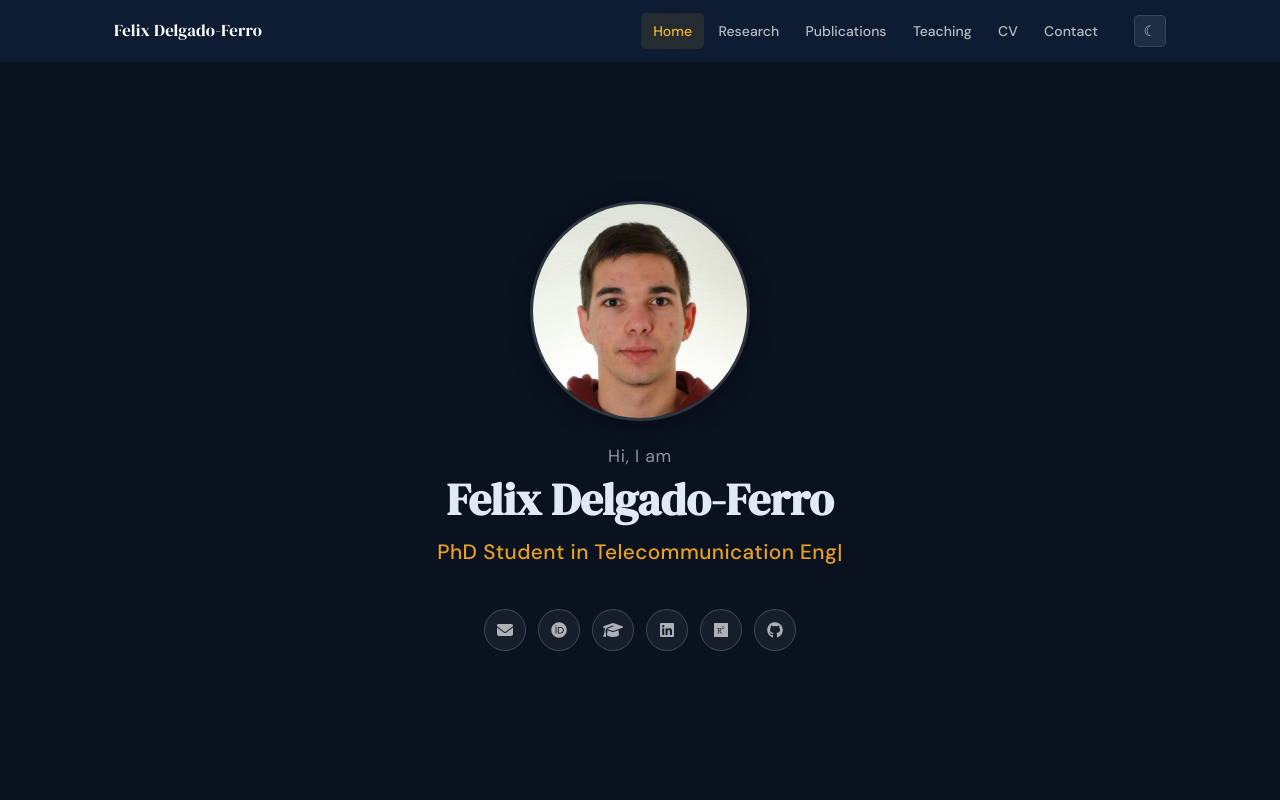
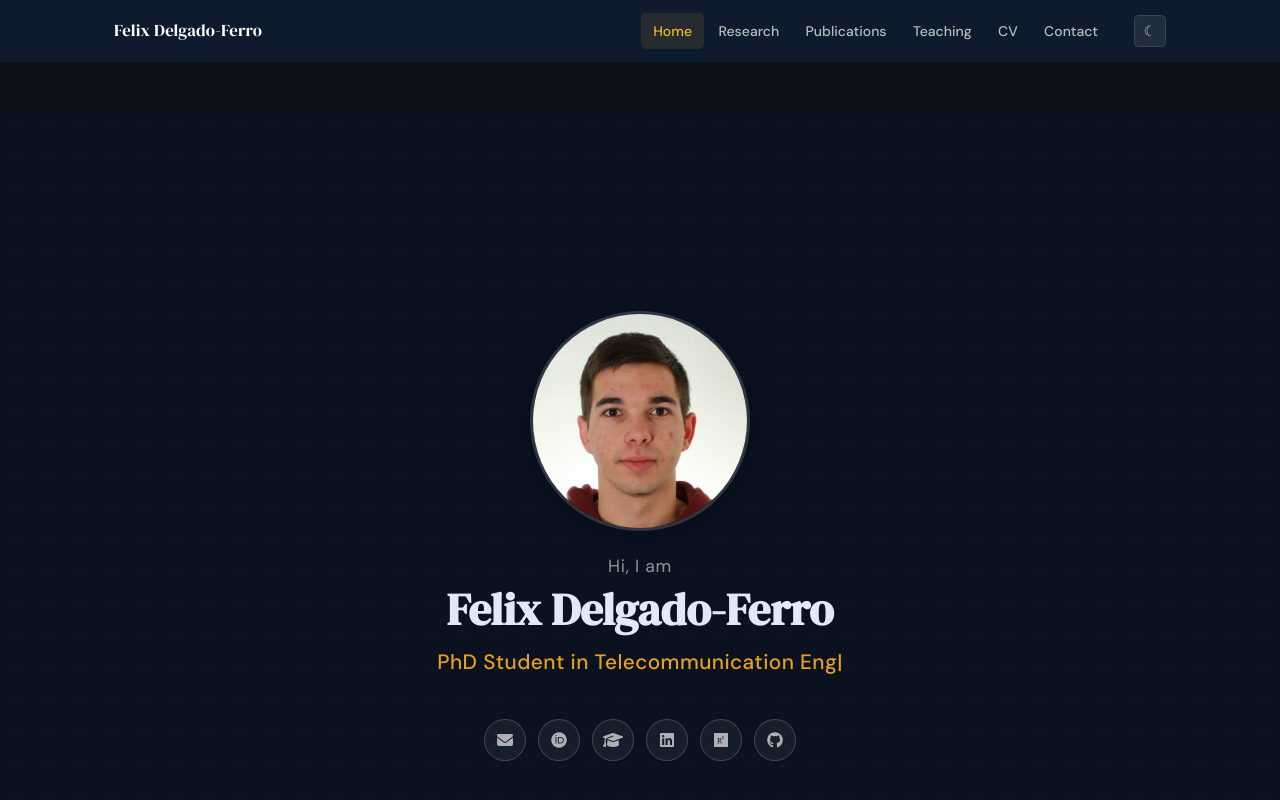
Before and after one commit to felixdelgadoferro/felixdelgadoferro.github.io, a Jekyll site: the page built from index.html, in a window 1280 px wide and 900 px high. Shown: the top 800 px of the window. Built offline with Jekyll 4.4.1, drawn with Linux system fonts in a browser that asks for light colours.

Commit message:
Fix error

```diff
--- a/assets/css/style.css
+++ b/assets/css/style.css
@@ -230,15 +230,15 @@ body.dark-mode .nav-links a.active {
 .main-content {
   max-width: var(--content-w);
   margin: 0 auto;
-  padding: 0;
+  padding: calc(var(--navbar-h) + 3rem) 2rem 4rem;
 }
 
 /* ============================================================
    HERO / HOME
 ============================================================ */
 .home-hero {
-  margin-bottom: 3rem;
-  padding-bottom: 2.5rem;
+  margin-bottom: 0;
+  padding-bottom: 0;
   border-bottom: 1px solid var(--border);
 }
 
```
